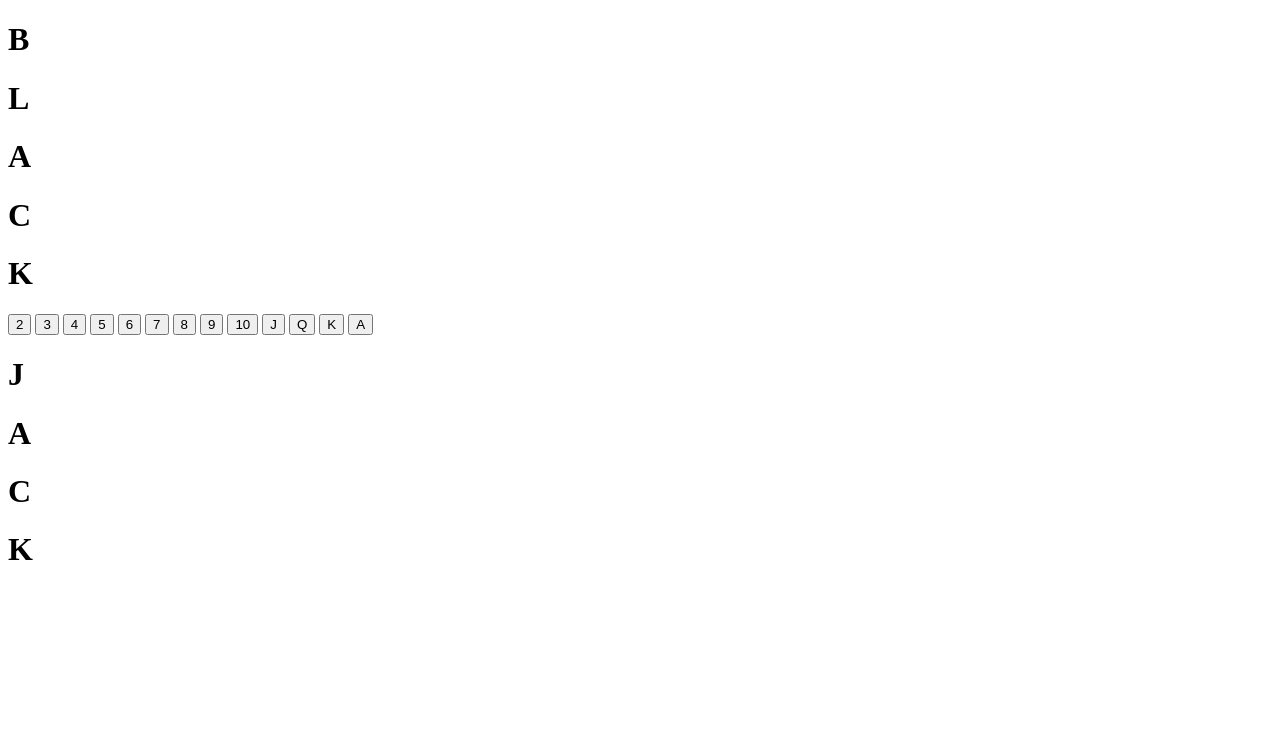
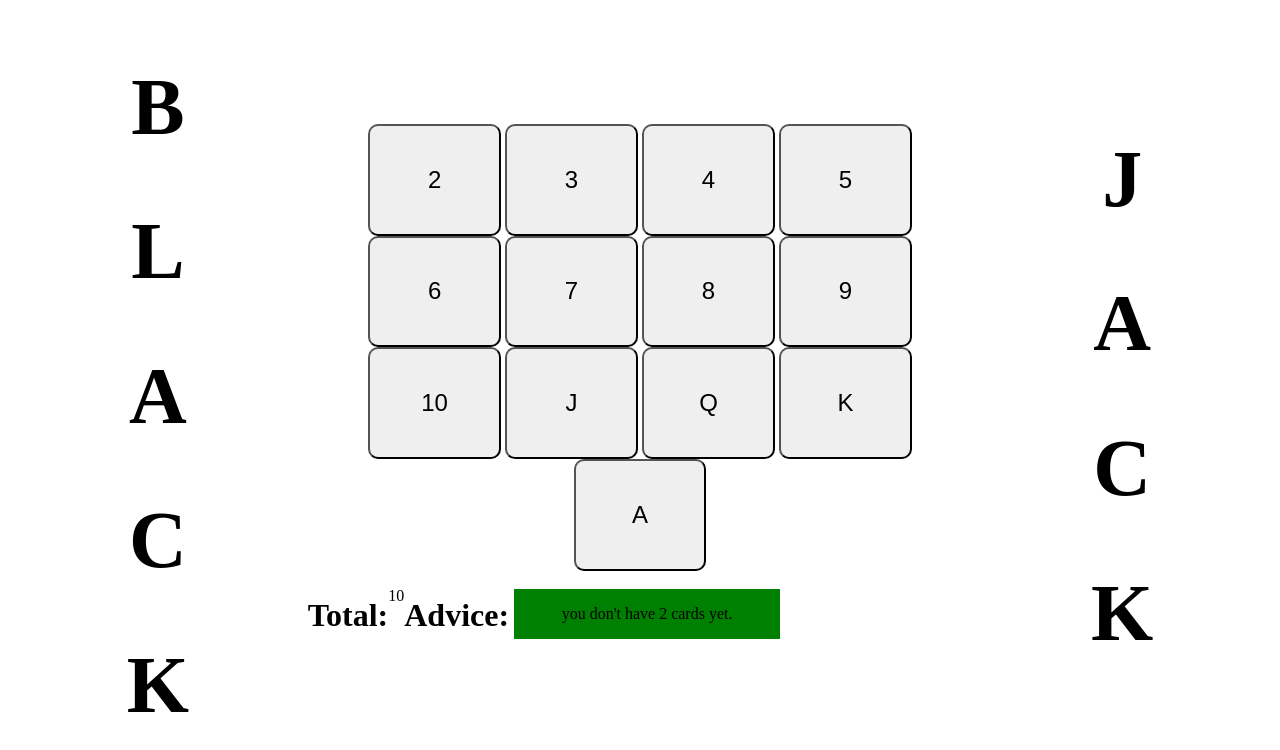
Before and after one commit to hayesmit/Javascript-labs, a plain HTML site: page reformat-blackjack-to-javascript/lab1-pick_3.html in a window 1280 px wide. Both pictures are taken after a click on the button "10". Drawn offline with Linux system fonts and the light colour scheme.

Commit message:
still have formating i can do and it does not stop after reaching 21

```diff
--- a/reformat-blackjack-to-javascript/blackjack.js
+++ b/reformat-blackjack-to-javascript/blackjack.js
@@ -1,4 +1,4 @@
-var cards = {"A": 11, "2": 2, "3": 3, "4": 4, "5": 5, "6": 6, "7": 7, "8": 8,
+var deck = {"A": 11, "2": 2, "3": 3, "4": 4, "5": 5, "6": 6, "7": 7, "8": 8,
          "9": 9, "10": 10, "J": 10, "Q": 10, "K": 10};
 
 
@@ -7,23 +7,46 @@ var total = [0];
 function getSum(total, num) {
   return total + num;
 }
-while (total.reduce(getSum) < 18){
-    if (total.reduce(getSum) == 0) {
-        total.push(cards[prompt("What is your first card?  >>  ")])
-        total.push(cards[prompt("What is you second card?  >>  ")])
+
+let cardCount = 0;
+
+let cards = document.getElementsByClassName('card');
+for(i=0; i<cards.length; i++){
+cards[i].addEventListener("click", function(e){
+e.preventDefault();
+total.push(deck[this.innerText]);
+let Total = document.createElement("p");
+Total.innerText = `${total.reduce(getSum)}`;
+cardCount +=1
+document.getElementById("total").removeChild(document.querySelector('p'))
+document.getElementById("total").appendChild(Total);
+    if (total.reduce(getSum) > 21 && total.includes(11)){
+        total.splice(total.indexOf(11), 1)
+        total.push(1)
+        }
+    if (cardCount < 2) {
+       document.getElementById("print").innerText = "you don't have 2 cards yet."
 }
     else if (total.reduce(getSum) < 17){
-        alert(total.reduce(getSum) + " Hit")
-        total.push(cards[prompt("whats your next card? >> ")])
+        document.getElementById("print").innerText = "Hit"
         }
-    if (17 < total.reduce(getSum) &&  total.reduce(getSum) < 21){
-        alert(total.reduce(getSum) +" is pretty good, you should stay. ")}
+    else if (17 < total.reduce(getSum) &&  total.reduce(getSum) < 21){
+        document.getElementById("print").innerText = "you should stay. "
+        }
     else if (total.reduce(getSum) == 21){
-        alert("winner winner, chicken dinner.")}
-    else if (total.reduce(getSum) > 21 && total.includes(11)){
-        total.splice(total.indexOf(11), 1)
-        total.push(1)}
+       document.getElementById("print").innerText = "winner winner, chicken dinner."
+        }
     else if (total.reduce(getSum) > 21){
-        alert(total.reduce(getSum) + " you went over 21, you lose")
-        }
+        document.getElementById("print").innerText = " you went over 21, you lose"
+};
+})
 }
+
+
+
+
+
+// e.preventDefault();
+//                    let final = document.createElement("li");
+//                    final.innerText = `${distance.value}  ${currentUnits.value} equals ${conversion} ${finalUnits.value}`;
+//                    document.getElementById("ul").appendChild(final);
--- a/reformat-blackjack-to-javascript/lab1-pick_3.html
+++ b/reformat-blackjack-to-javascript/lab1-pick_3.html
@@ -6,35 +6,40 @@
     <link href="style.css" rel="stylesheet" type="text/css">
 </head>
 <body>
-<div class="column">
+<div class="column" id="black">
     <h1>B</h1>
     <h1>L</h1>
     <h1>A</h1>
     <h1>C</h1>
     <h1>K</h1>
 </div>
-<div class="column">
-<button id="2" class="card">2</button>
-<button id="3" class="card">3</button>
-<button id="4" class="card">4</button>
-<button id="5" class="card">5</button>
-<button id="6" class="card">6</button>
-<button id="7" class="card">7</button>
-<button id="8" class="card">8</button>
-<button id="9" class="card">9</button>
-<button id="10" class="card">10</button>
-<button id="J" class="card">J</button>
-<button id="Q" class="card">Q</button>
-<button id="K" class="card">K</button>
-<button id="A" class="card">A</button>
+<div class="column" id="cards">
+<button class="card">2</button>
+<button class="card">3</button>
+<button class="card">4</button>
+<button class="card">5</button>
+<button class="card">6</button>
+<button class="card">7</button>
+<button class="card">8</button>
+<button class="card">9</button>
+<button id class="card">10</button>
+<button id class="card">J</button>
+<button class="card">Q</button>
+<button id class="card">K</button>
+<button class="card">A</button>
+   <div class="row"><h2 class="game">Total:</h2>
+       <div id="total"><p>.</p></div>
+    <h2 id="Advice" class="game">Advice:</h2>
+       <div class="advice"><p id="print">.</p></div>
 </div>
-<div class="column">
+</div>
+<div class="column" id="jack">
     <h1>J</h1>
     <h1>A</h1>
     <h1>C</h1>
     <h1>K</h1>
 </div>
 
-<!--<script src="blackjack.js"></script>-->
+<script src="blackjack.js"></script>
 </body>
 </html>
--- a/reformat-blackjack-to-javascript/style.css
+++ b/reformat-blackjack-to-javascript/style.css
@@ -0,0 +1,59 @@
+body{
+display:flex;
+justify-content: center;
+align-items:center;
+}
+.row{display:flex;
+}
+
+
+.column{
+flex-grow: 2;
+}
+
+h2{
+text-align:center;
+}
+
+h1{
+font-size: 500%;
+text-align:center;
+}
+
+#black #jack{
+margin:auto auto auto auto
+}
+
+#cards{
+text-align:center;
+}
+
+.card{
+height:25%;
+width:20%;
+margin:auto auto auto auto;
+padding: 6%;
+font-size:150%;
+}
+
+button{
+border-radius:10px;
+}
+
+h2{
+font-size:200%;
+}
+
+.total{
+width: 20%;
+height:50px;
+background-color: green;
+margin: 18px 50px 30px 5px;
+}
+
+.advice{
+width: 40%;
+height:50px;
+background-color: green;
+margin: 18px 50px 30px 5px;
+}
```
Also changed, not shown: reformat-blackjack-to-javascript/starting.js (added, +29 -0 lines).
